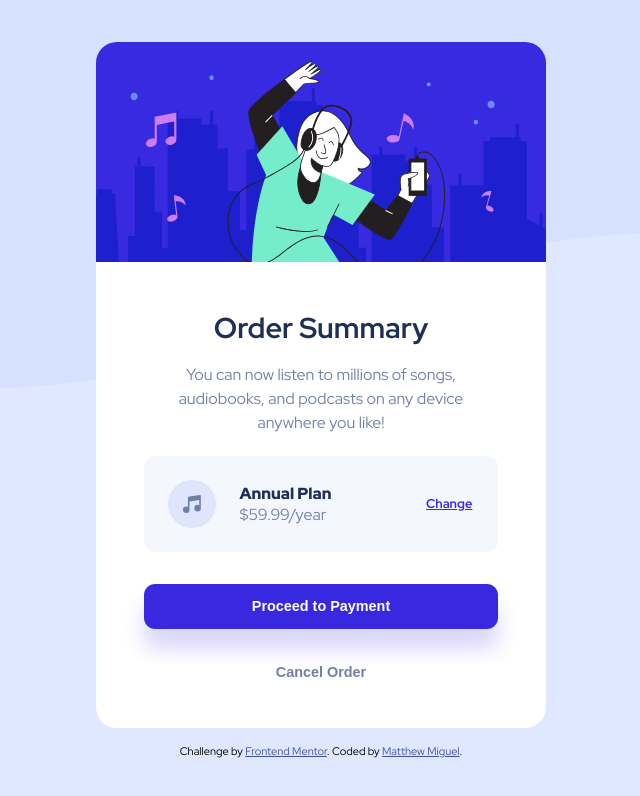
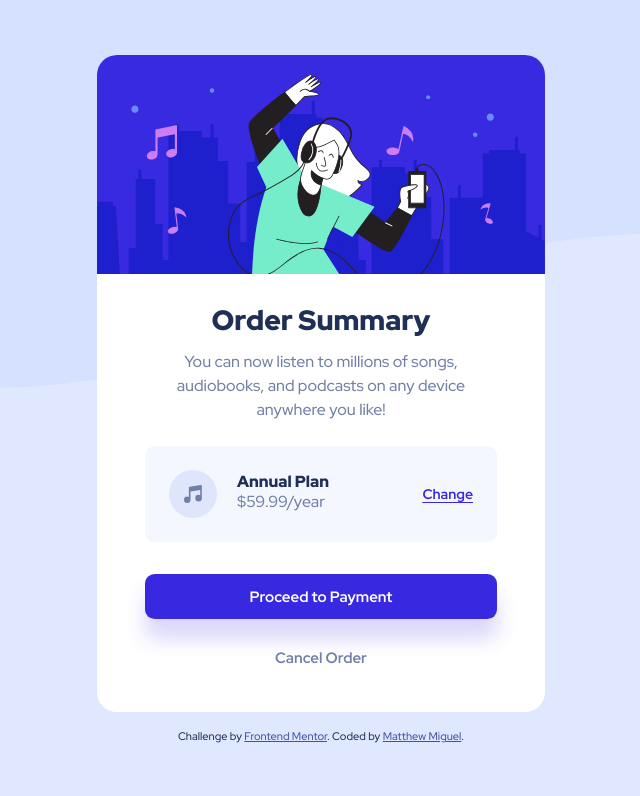
Before and after one commit to MattJM1007/Order-Summary-Component, a plain HTML site: page index.html in a window 1280 px wide. Shown: the whole page, without its empty margins (319-959 px from the left). Drawn offline with Linux system fonts and the light colour scheme.

Commit message:
refactored html and css

```diff
--- a/index.html
+++ b/index.html
@@ -1,56 +1,44 @@
 <!DOCTYPE html>
 <html lang="en">
   <head>
-  <meta charset="UTF-8">
-  <meta name="viewport" content="width=device-width, initial-scale=1.0"> <!-- displays site properly based on user's device -->
+    <meta charset="UTF-8" />
+    <meta name="viewport" content="width=device-width, initial-scale=1.0" />
+    <!-- displays site properly based on user's device -->
 
-  <link rel="icon" type="image/png" sizes="32x32" href="./images/favicon-32x32.png">
+    <link rel="icon" type="image/png" sizes="32x32" href="./images/favicon-32x32.png" />
 
-  <link rel="preconnect" href="https://fonts.googleapis.com">
-  <link rel="preconnect" href="https://fonts.gstatic.com" crossorigin>
-  <link href="https://fonts.googleapis.com/css2?family=Red+Hat+Display:ital,wght@0,300..900;1,300..900&display=swap" rel="stylesheet">
+    <link rel="preconnect" href="https://fonts.googleapis.com" />
+    <link rel="preconnect" href="https://fonts.gstatic.com" crossorigin />
+    <link href="https://fonts.googleapis.com/css2?family=Red+Hat+Display:ital,wght@0,300..900;1,300..900&display=swap" rel="stylesheet" />
 
-  <link rel="stylesheet" href="./styles.css">
+    <link rel="stylesheet" href="./styles.css" />
 
     <title>Frontend Mentor | Order summary card</title>
+  </head>
 
-  <!-- Feel free to remove these styles or customise in your own stylesheet 👍 -->
-  <style>
-    .attribution { font-size: 11px; text-align: center; }
-    .attribution a { color: hsl(228, 45%, 44%); }
-  </style>
-</head>
   <body>
     <main>
-    <header>
-      <img class="heroimg" src="./images/illustration-hero.svg" alt="listening to music illustration">
-    </header>
-
-    <section class="summary">
-      <h1 class="title">Order Summary</h1>
-      <p class="description">You can now listen to millions of songs, audiobooks, and podcasts on any
-      device anywhere you like!</p>
-    </section>
-
-    <section class="plan">
-      <img class="music-icon" src="./images/icon-music.svg" alt="music icon">
-      <section class="plan-text">
-        <h2 class="plan-name">Annual Plan</h2>
-        <p class="plan-cost">$59.99/year</p>
-      </section>
-      <h3 class="change">Change</h3>
-    </section>
-
-    <section class="order-buttons">
-       <button class="payment">Proceed to Payment</button>
-      <button class="cancel">Cancel Order</button>
-    </section>
-
+      <div class="card">
+        <img src="./images/illustration-hero.svg" alt="" />
+        <div class="card__wrapper flow-content">
+          <h1 class="title text-black">Order Summary</h1>
+          <p class="description text-light">You can now listen to millions of songs, audiobooks, and podcasts on any device anywhere you like!</p>
+          <div class="plan flex align-center justify-center">
+            <img src="./images/icon-music.svg" alt="" />
+            <div class="plan__info">
+              <h2 class="plan__name text-black">Annual Plan</h2>
+              <p class="plan__price text-light">$59.99/year</p>
+            </div>
+            <a href="#" class="text-sm">Change</a>
+          </div>
+          <button class="btn btn--primary">Proceed to Payment</button>
+          <button class="btn btn--secondary">Cancel Order</button>
+        </div>
+      </div>
     </main>
 
     <footer class="attribution">
-    Challenge by <a href="https://www.frontendmentor.io?ref=challenge" target="_blank">Frontend Mentor</a>.
-    Coded by <a href="https://www.frontendmentor.io/profile/MattJM1007">Matthew Miguel</a>.
+      Challenge by <a href="https://www.frontendmentor.io?ref=challenge" target="_blank">Frontend Mentor</a>. Coded by <a href="https://www.frontendmentor.io/profile/MattJM1007">Matthew Miguel</a>.
     </footer>
   </body>
 </html>
--- a/styles.css
+++ b/styles.css
@@ -1,182 +1,238 @@
-:root{
-    /* Primary Colors */
-    --Pale-blue: hsl(225, 100%, 94%);
-    --Brght-blue: hsl(245, 75%, 52%);
-    /* Neutral Colors */
-    --Very-pale-blue: hsl(225, 100%, 98%);
-    --Desaturated-blue: hsl(224, 23%, 55%);
-    --Dark-blue: hsl(223, 47%, 23%);
-    /* Fonts*/
-    font-size: 16px;
-    --Medium: 500;
-    --Bold: 700;
-    --Black: 900;
+:root {
+  --clr-primary-blue-200: hsl(225, 100%, 94%);
+  --clr-primary-blue-400: hsl(245, 75%, 52%);
+
+  --clr-neutral-100: hsl(0 0% 100%);
+  --clr-neutral-200: hsl(225, 100%, 98%);
+  --clr-neutral-300: hsl(224, 23%, 55%);
+  --clr-neutral-400: hsl(223, 47%, 23%);
+
+  --clr-active-400: hsl(245, 83%, 68%);
+
+  --ff-base: "Red Hat Display", Arial, Helvetica, sans-serif;
+
+  --fs-100: calc(13 / 16 * 1rem);
+  --fs-200: calc(14 / 16 * 1rem);
+  --fs-300: calc(15 / 16 * 1rem);
+  --fs-400: calc(16 / 16 * 1rem);
+  --fs-500: calc(22 / 16 * 1rem);
+  --fs-600: calc(28 / 16 * 1rem);
+
+  --fs-title: var(--fs-500);
+  --fs-body: var(--fs-300);
+  --fs-sm: var(--fs-100);
+
+  --fw-normal: 500;
+  --fw-bold: 700;
+  --fw-black: 900;
+
+  --page-bg: url("./images/pattern-background-mobile.svg");
 }
 
-* {
+@media (width > 30em) {
+  :root {
+    --fs-title: var(--fs-600);
+    --fs-body: var(--fs-400);
+    --fs-sm: var(--fs-200);
+    --page-bg: url("./images/pattern-background-desktop.svg");
+  }
+}
+
+/* reset */
+*,
+*::before,
+*::after {
   box-sizing: border-box;
+}
+
+h1,
+.h1,
+h2,
+.h2,
+h3,
+.h3,
+h4,
+.h4 {
+  line-height: 1;
+}
+
+body,
+h1,
+h2,
+h3,
+p,
+dl,
+dd,
+figure {
   margin: 0;
+}
+
+ul[class],
+ol[class] {
+  list-style: none;
   padding: 0;
 }
 
-body{
-    background-color: var(--Pale-blue);
-    background-image: url(./images/pattern-background-desktop.svg);
+input,
+button,
+textarea,
+select {
+  font: inherit;
+}
+
+img {
+  max-inline-size: 100%;
+  display: block;
+}
+
+/* general */
+body {
+  font-family: var(--ff-base);
+  font-size: var(--fs-body);
+  font-weight: var(--fw-normal);
+  text-align: center;
+  line-height: 1.5;
+  color: var(--clr-neutral-400);
+
+  padding: 1.5rem;
+  min-height: 100vh;
+  background: var(--page-bg), var(--clr-primary-blue-200);
   background-repeat: no-repeat;
   background-size: contain;
-    font-family: 'Red Hat Display',sans-serif;
+
   display: flex;
   flex-direction: column;
+  align-items: center;
   justify-content: center;
-    align-items: center;
-    height: 100vh;
 }
 
-main{
-    background-color: white;
-    max-width: 450px;
-    border-radius: 1.3rem;
-    margin-bottom: 1rem;
+/* typography */
+
+.text-light {
+  color: var(--clr-neutral-300);
 }
 
-.summary, .plan, button{
-    margin: 0 3rem 0;
+.text-sm {
+  font-size: var(--fs-sm);
 }
 
-.heroimg{
-    border-radius: 1.3rem 1.3rem 0 0;
-    margin-bottom: 2.6rem;
+.text-black {
+  font-weight: var(--fw-black);
 }
 
-.summary{
-    text-align: center;
-}
-.title{
-    font-size: 1.8rem;
-    color: var(--Dark-blue);
-    margin-bottom: 1rem;
+/* utilities */
+.flow-content > * + * {
+  margin-block-start: var(--flow-spacer, 1rem);
 }
 
-.description{
-    color: var(--Desaturated-blue);
-    margin-bottom: 1.3rem;
-    line-height: 1.5;
+.flex {
+  display: flex;
+  gap: var(--gap, 1rem);
 }
 
-.plan{
-    background-color: var(--Very-pale-blue);
-    border-radius: 0.7rem;
-    margin-bottom: 2rem;
-    padding: 1.5rem;
+.align-center {
+  align-items: center;
 }
 
-.music-icon{
-    display: inline-block;
-    margin-right: 1.25rem;
-    vertical-align: middle;
+.justify-center {
+  justify-content: center;
 }
 
-.plan-text{
-    display: inline-block;
-    vertical-align: middle;
+/* components */
+.card {
+  background: var(--clr-neutral-100);
+  padding-block-end: var(--padding);
+  border-radius: 1.25rem;
+  overflow: hidden;
+  max-inline-size: 28em;
 }
 
-.plan-name{
-    font-size: 1rem;
-    color: var(--Dark-blue);
-    font-weight: var(--Black);
+.card__wrapper {
+  padding-block: 2rem;
+  padding-inline: 1.5rem;
 }
 
-.plan-cost{
-    font-size: 1rem;
-    color: var(--Desaturated-blue);
-    font-weight: 400;
+@media (width > 30em) {
+  .card__wrapper {
+    padding-inline: 3rem;
+  }
 }
 
-.change{
-    display: inline-block;
-    font-size: 0.8rem;
-    color: var(--Brght-blue);
-    text-decoration: underline;
-    vertical-align: middle;
-    margin-left: 5.7rem ;
+.card .title {
+  font-size: var(--fs-title);
 }
 
-.order-buttons{
-    max-width: 354px;
+.card .plan {
+  --flow-spacer: 1.5rem;
+  --gap: 1.25rem;
+
+  text-align: left;
+  background: var(--clr-neutral-200);
+  padding: 1.5rem;
+  border-radius: 0.6rem;
+  margin-block-end: 2rem;
 }
 
-.payment{
-   width: 100%;
-   padding: 0.9rem;
-   border-radius: 0.7rem;
-   border: 0;
-   background-color: var(--Brght-blue);
-   color: white;
-   font-size: 0.9rem;
-   font-weight: var(--Black);
-   margin-bottom: 2rem;
-   box-shadow: 0 1.25rem 1.25rem 0 hsl(245, 75%, 52%, 19%);
+.plan__info > * {
+  font-size: var(--fs-body);
+  display: grid;
+  gap: 0.4rem;
 }
 
-.cancel{
-    margin-bottom: 3rem;
-    width: 100%;
-    border: 0;
-    background-color: white;
-    color: var(--Desaturated-blue);
-    font-size: 0.9rem;
-    font-weight: var(--Black);
+.plan a {
+  font-weight: var(--fw-bold);
+  color: var(--clr-primary-blue-400);
+  text-underline-offset: 3px;
+  margin-inline-start: auto;
 }
 
-.payment:hover{
-    cursor: pointer;
-    background-color: hsl(245, 83%, 68%);
-}
-
-.cancel:hover{
-    cursor: pointer;
-    color: var(--Dark-blue);
-}
-
-.change:hover{
-    cursor: pointer;
-    color: hsl(245, 83%, 68%);
+.plan a:hover,
+.plan a:focus-visible {
+  color: var(--clr-active-400);
   text-decoration: none;
 }
 
-@media (max-width: 485px){
-    body{
-        background-image: url(./images/pattern-background-mobile.svg);
+.btn {
+  display: block;
+  width: 100%;
+  border: none;
+  background: var(--bg, lightgrey);
+  color: var(--color, var(--clr-neutral-100));
+  border-radius: 0.6rem;
+  padding-block: 0.75em;
+  font-size: var(--fs-300);
+  font-weight: var(--fw-bold);
+  cursor: pointer;
 }
 
-    main, .heroimg {
-        max-width: 350px;
+.btn--primary {
+  --bg: var(--clr-primary-blue-400);
+  --color: var(--clr-neutral-100);
+
+  box-shadow: 0 20px 20px hsl(from var(--bg) h s l / 0.19);
 }
 
-    .title{
-        font-size: 1.3rem;
+.btn--primary:hover,
+.btn--primary:focus-visible {
+  --bg: var(--clr-active-400);
 }
 
-    .description{
-        font-size: 0.8rem;
+.btn--secondary {
+  --bg: transparent;
+  --color: var(--clr-neutral-300);
 }
 
-    .plan{
-        padding: 1rem;
+.btn--secondary:hover,
+.btn--secondary:focus-visible {
+  --color: var(--clr-neutral-400);
 }
 
-    .plan-name, .plan-cost{
-        font-size: 0.7rem;
+/* FEM Styles */
+.attribution {
+  font-size: 11px;
+  text-align: center;
+  margin-block-start: 1rem;
 }
-
-    .change{
-        display: inline-block;
-        font-size: 0.7rem;
-        margin-left: 2rem;
+.attribution a {
+  color: hsl(228, 45%, 44%);
 }
-
-    .order-buttons{
-        max-width: 255px;
-    }
-}
```
Lines whose indentation alone changed are shown as unchanged.
